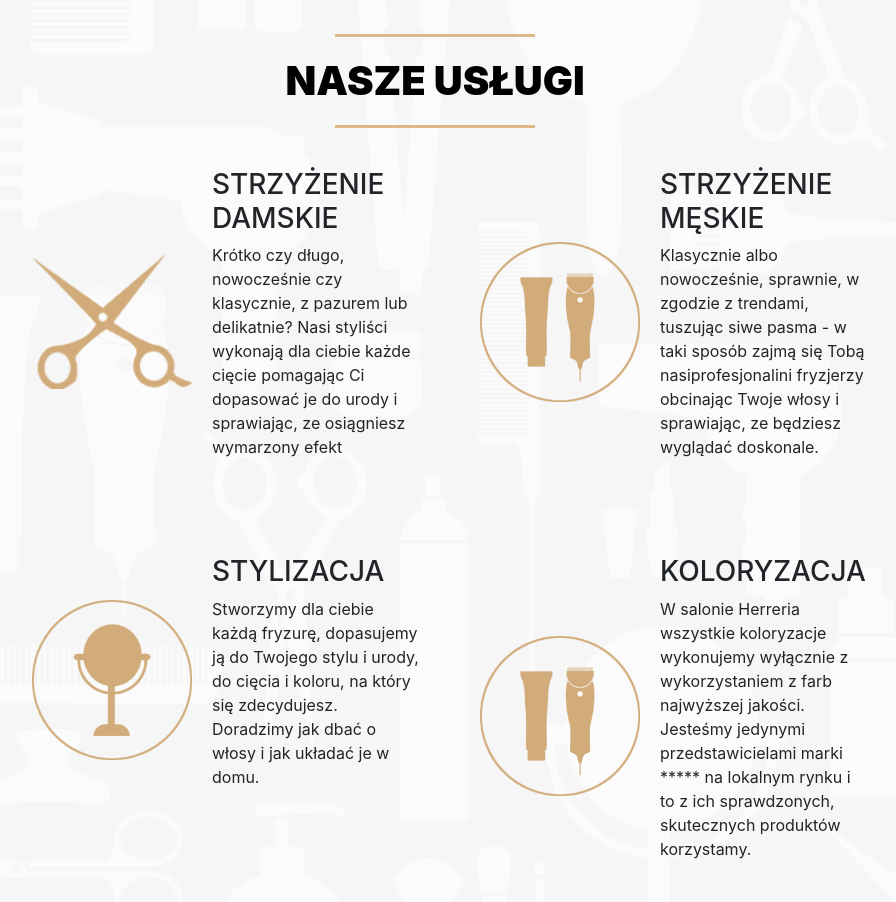
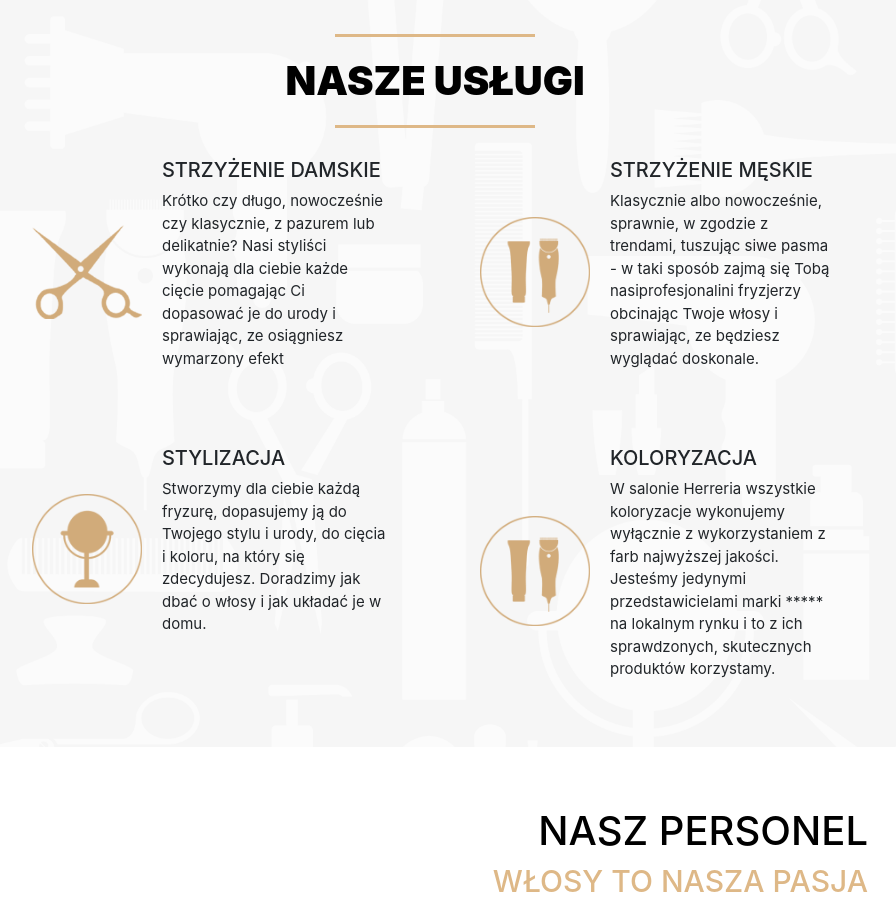
Before and after one commit to jakubpolomski/hererria, a plain HTML site: page index.html in a window 1280 px wide. Shown: the part 1340-2242 px from the top of the page, without its empty margins (205-1101 px from the left). Drawn offline with nearby package versions, Linux system fonts and the light colour scheme.

Commit message:
changes2

```diff
--- a/style.css
+++ b/style.css
@@ -108,22 +108,25 @@ h2 {
     display: flex;
     align-items: center;
     flex-direction: row;
-    padding-bottom: 40px;
-    padding-top: 40px;
-    padding-left: 30px;
+    margin: 30px;
 }
 
 .description-text {
     padding-left: 20px;
 }
 
+.description-text p {
+    font-size: 15px;
+}
+
 .picture img {
-    max-width: 160px;
+    max-width: 110px;
     flex-shrink: 1;
 }
 
 h3 {
     text-transform: uppercase;
+    font-size: 20px;
 }
 
 .line {
```
